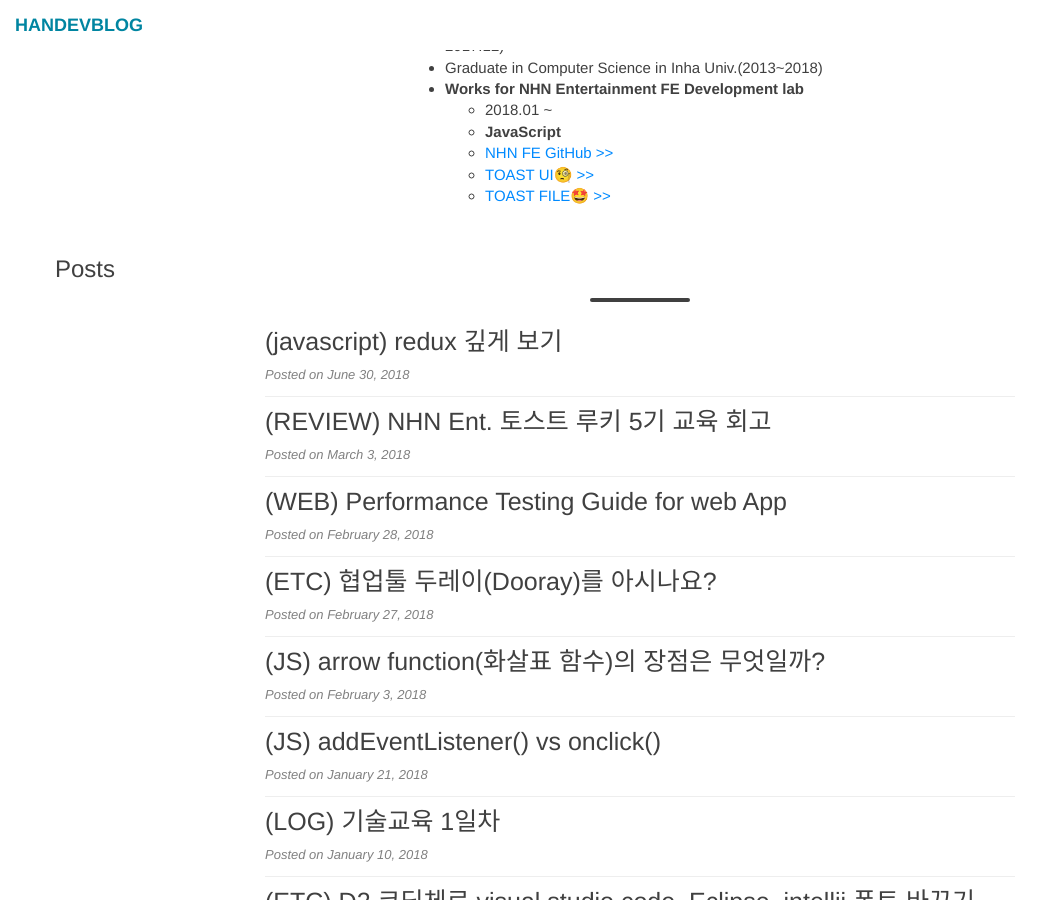
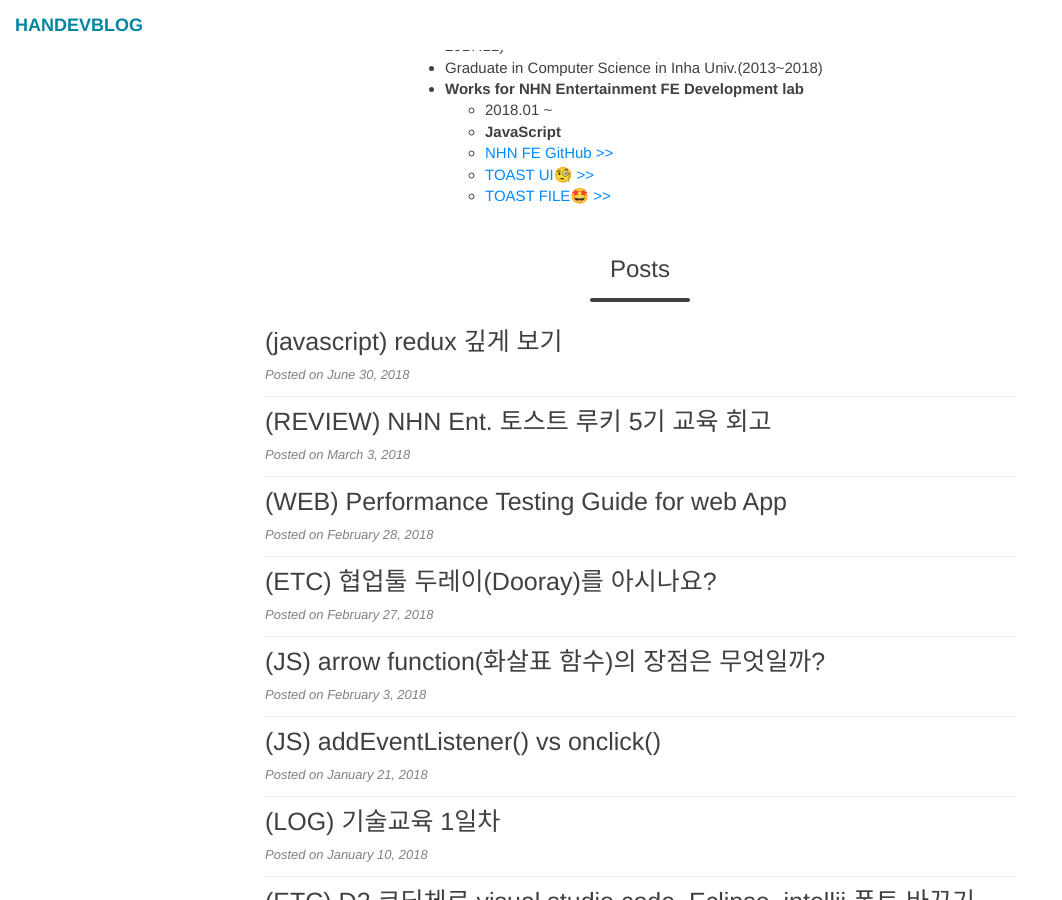
Before and after one commit to hanjungv/hanjungv.github.io, a Jekyll site: the page built from index.html, in a window 1280 px wide and 900 px high, scrolled down 811 px. Shown: the whole window, without its empty margins (0-1062 px from the left). Built offline with Jekyll 4.4.1, drawn with Linux system fonts in a browser that asks for light colours; nearby versions of some CDN libraries; the list of posts is cut into pages by our own code.

Commit message:
post css

```diff
--- a/_layouts/page.html
+++ b/_layouts/page.html
@@ -6,7 +6,7 @@ layout: base
 
 <div class="container" role="main">
   <div class="row">
-    <h3>Posts</h3>
+    <h3 style="text-align: center">Posts</h3>
     <hr class="small">
     <div class="col-lg-8 col-lg-offset-2 col-md-10 col-md-offset-1">
       {{ content }}
```
